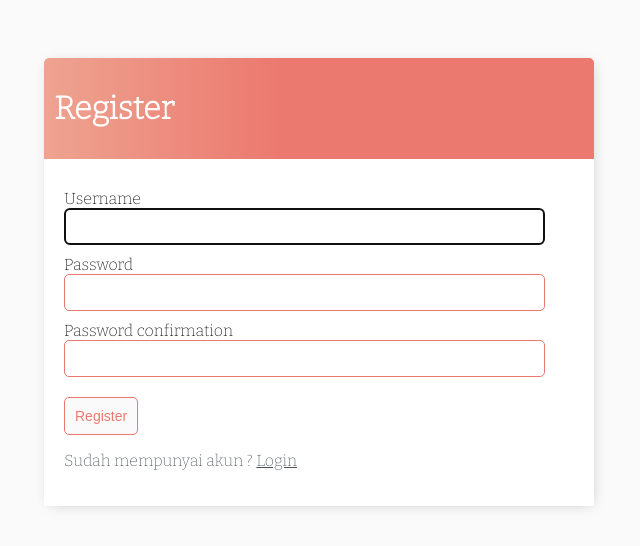
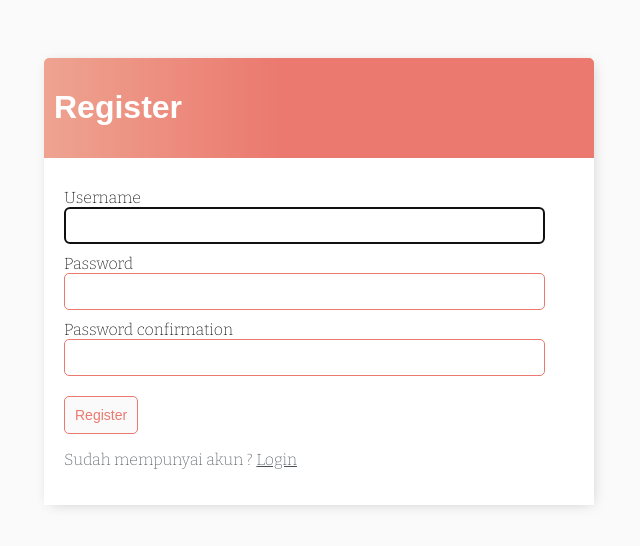
Before and after one commit to Daniel3M/ToDoAuth, a Django app: page /register/ in a window 1280 px wide. Shown: the top 546 px of the page, without its empty margins (321-961 px from the left). Run offline with Django 3.2, Linux system fonts and the light colour scheme.

Commit message:
Inisialisasi Akhir

```diff
--- a/todoauth/todo/templates/todo/main.html
+++ b/todoauth/todo/templates/todo/main.html
@@ -22,8 +22,7 @@
         h3,
         h4,
         h5,
-        h6,
-            {
+        h6{
             font-family: 'Cabin', sans-serif;
         }
 
```
